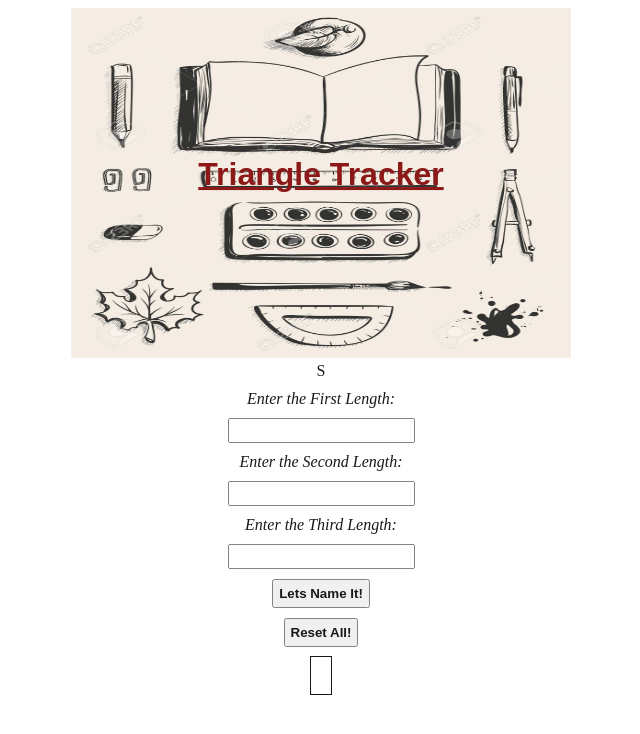
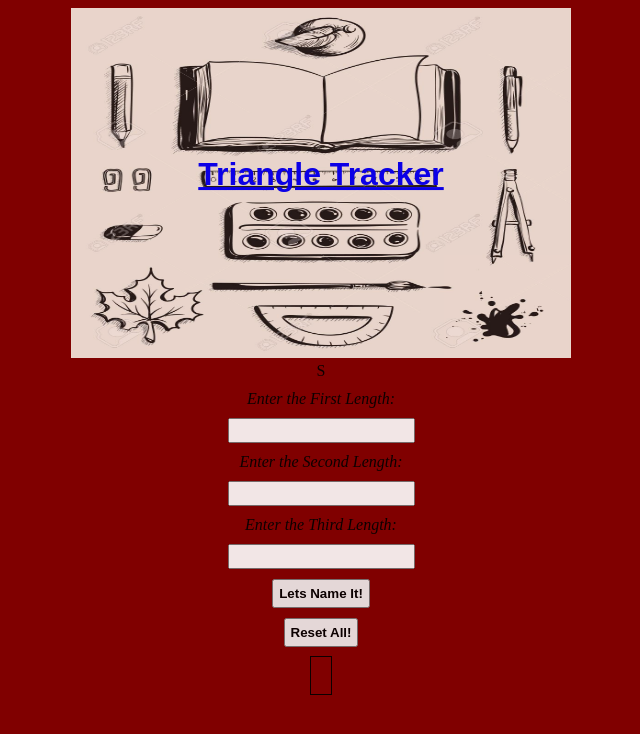
Before and after one commit to collinskoech11/triangle-project, a plain HTML site: page index.html in a window 1280 px wide. Shown: the whole page, without its empty margins (319-959 px from the left). Drawn offline with Linux system fonts and the light colour scheme.

Commit message:
changed the font style for the H1

```diff
--- a/css/styles.css
+++ b/css/styles.css
@@ -1,8 +1,9 @@
 body{
-  background-image: /home/golda/Documents/triangle-tracker/images;
+  background-color: maroon;
   background-repeat: no-repeat;
   opacity: 0.9;
 }
+
 .title{
   text-align: center;
   position: absolute;
@@ -22,14 +23,16 @@ h1{
   padding-top: 40px;
   text-decoration: underline;
   font-size: xx-large;
-  font-family: sans-serif;
-  color: maroon;
+  font-family:fantasy;
+  color: blue;
 }
+
 form{
   display: flex;
   flex-direction: column;
   align-items: center;
 }
+
 label{
   padding: 10px;
   font-style: italic;
@@ -43,6 +46,7 @@ button{
   margin-top: 10px;
   padding: 5px;
 }
+
 #reset{
   margin-bottom: 20px;
   float: none;
```
